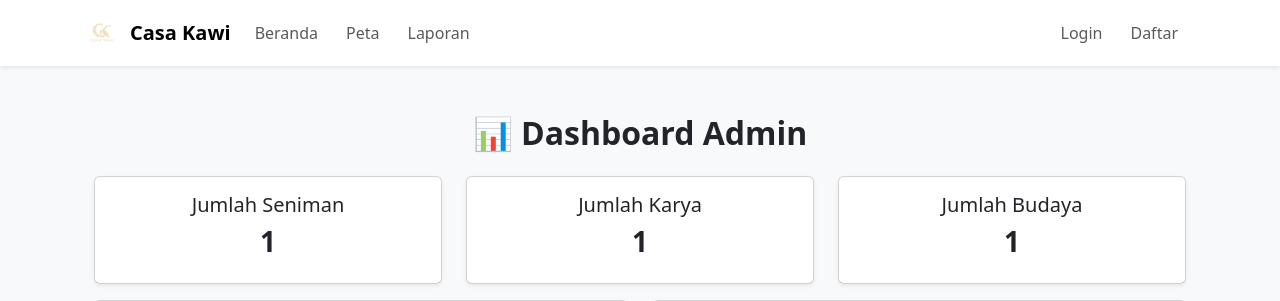
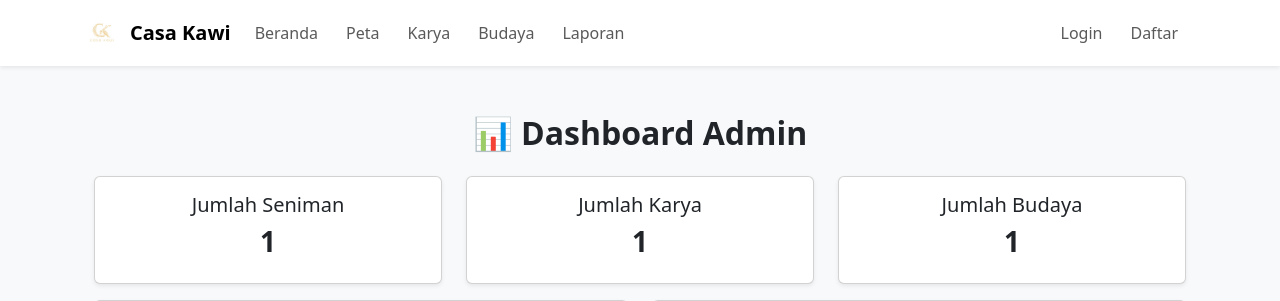
Before and after one commit to Yesha-yev/CasaKawi, a Laravel app: template resources/views/admin/dashboard.blade.php in a window 1280 px wide. Shown: the top 301 px of the page. Run offline with Laravel 12, Linux system fonts and the light colour scheme; the template is opened without the code that fills it: most values are stand-ins (such as "Sample title", 1, 10 or a date in 2020).

Commit message:
tambah di headernya

```diff
--- a/resources/views/components/header.blade.php
+++ b/resources/views/components/header.blade.php
@@ -20,6 +20,15 @@
         @if (Route::has('statistik'))
           <li class="nav-item"><a class="nav-link" href="{{ route('statistik') }}">Statistik</a></li>
         @endif
+
+<li class="nav-item">
+    <a class="nav-link" href="{{ route('karya.index') }}">Karya</a>
+</li>
+
+<li class="nav-item">
+    <a class="nav-link" href="{{ route('budaya.index') }}">Budaya</a>
+</li>
+
 
         <li class="nav-item">
           @auth
```
